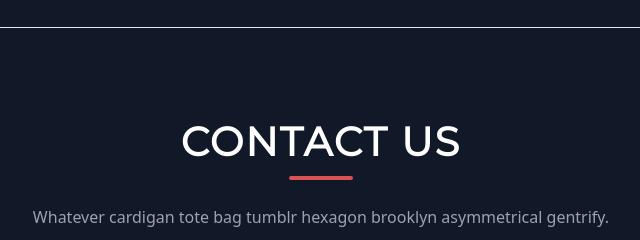
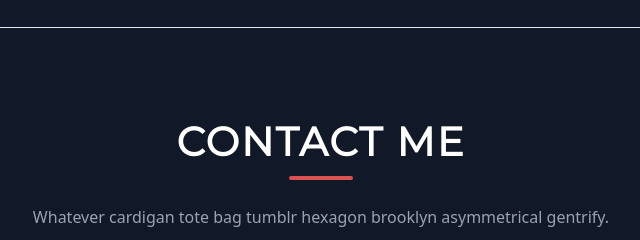
Before and after one commit to arka1002/Manas-Raj, a plain HTML site: page index.html in a window 1280 px wide. Shown: the part 2660-2900 px from the top of the page, 319-959 px from the left. Drawn offline with nearby package versions, Linux system fonts and the light colour scheme.

Commit message:
5th Commit

```diff
--- a/index.html
+++ b/index.html
@@ -228,7 +228,7 @@
       <section class="text-gray-400 bg-gray-900 body-font relative" id="contactus">
         <div class="container px-5 py-24 mx-auto">
           <div class="flex flex-col text-center w-full mb-12">
-            <h1 class="sm:text-3xl text-2xl font-medium title-font mb-4 text-white services-head">CONTACT US</h1>
+            <h1 class="sm:text-3xl text-2xl font-medium title-font mb-4 text-white services-head">CONTACT ME</h1>
             <div class="flex mb-6 justify-center">
               <div class="w-16 h-1 rounded-full bg-[#DA5252] inline-flex"></div>
             </div>
```
